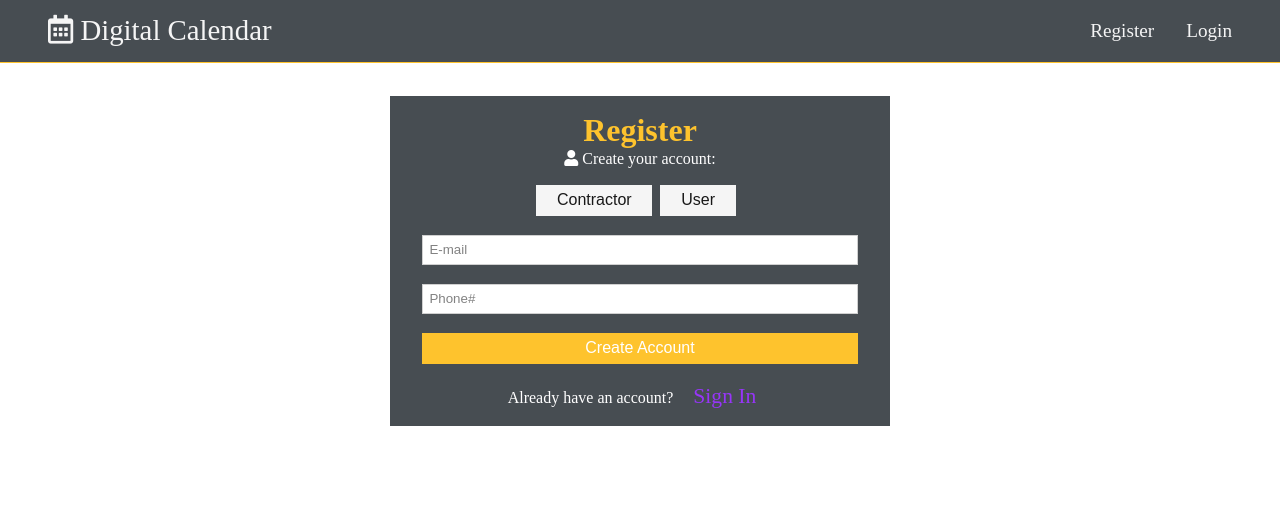
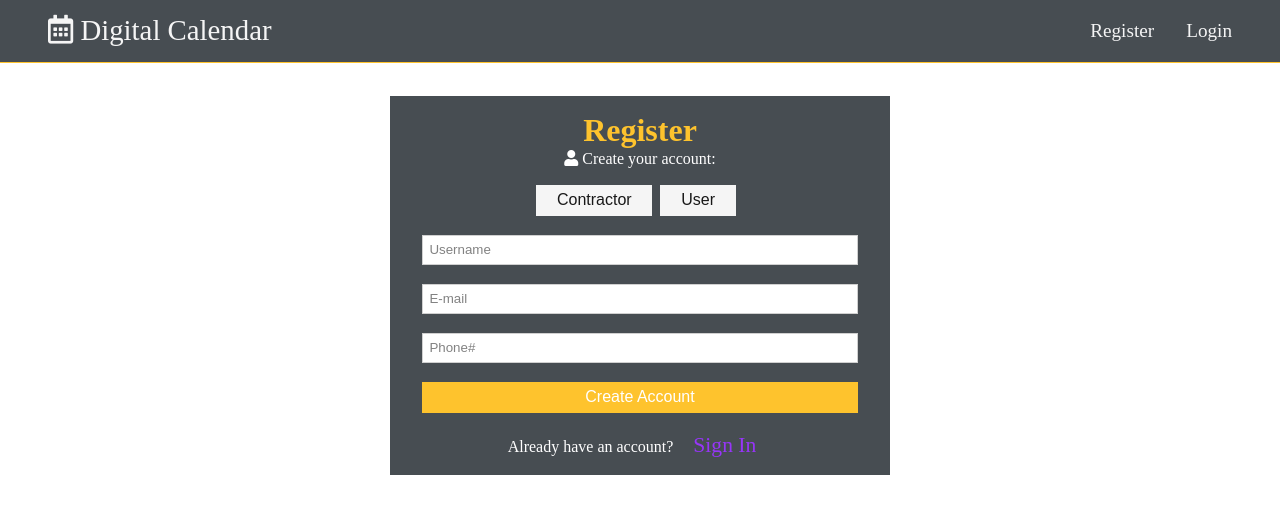
Before and after one commit to pt3-labs-contractor/PT3Labs_Contractor_FE, a React (Create React App) app in the folder client/: page /register/oauth in a window 1280 px wide. Shown: the top 514 px of the page. Built offline with nearby package versions, Linux system fonts and the light colour scheme; no server answers.

Commit message:
Fix registration bug

```diff
--- a/client/src/components/register/Register.js
+++ b/client/src/components/register/Register.js
@@ -103,13 +103,13 @@ function Register(props) {
           User{' '}
         </button>
         <form onSubmit={handleSubmit}>
+          <input
+            name="username"
+            placeholder="Username"
+            onChange={handleChange}
+          />
           {!oauth && (
             <>
-              <input
-                name="username"
-                placeholder="Username"
-                onChange={handleChange}
-              />
               <input
                 name="password"
                 type="password"
```
